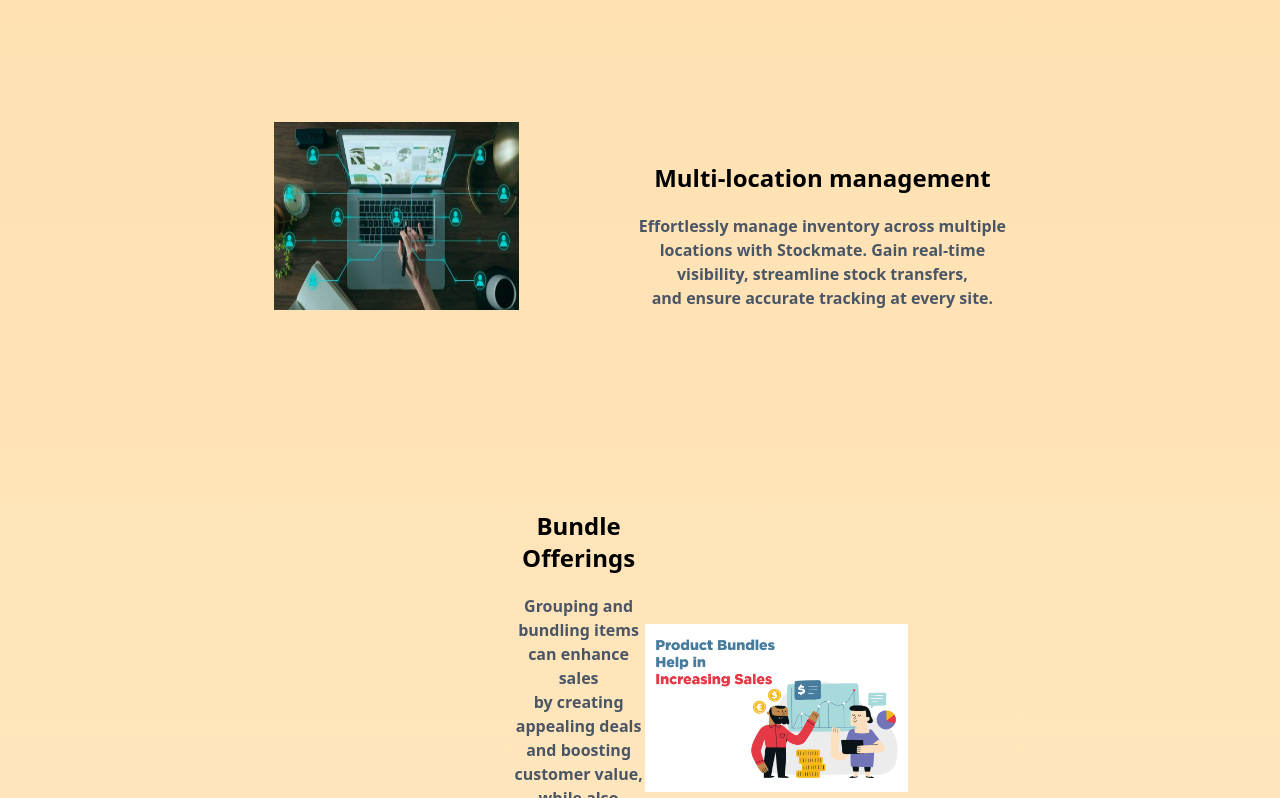
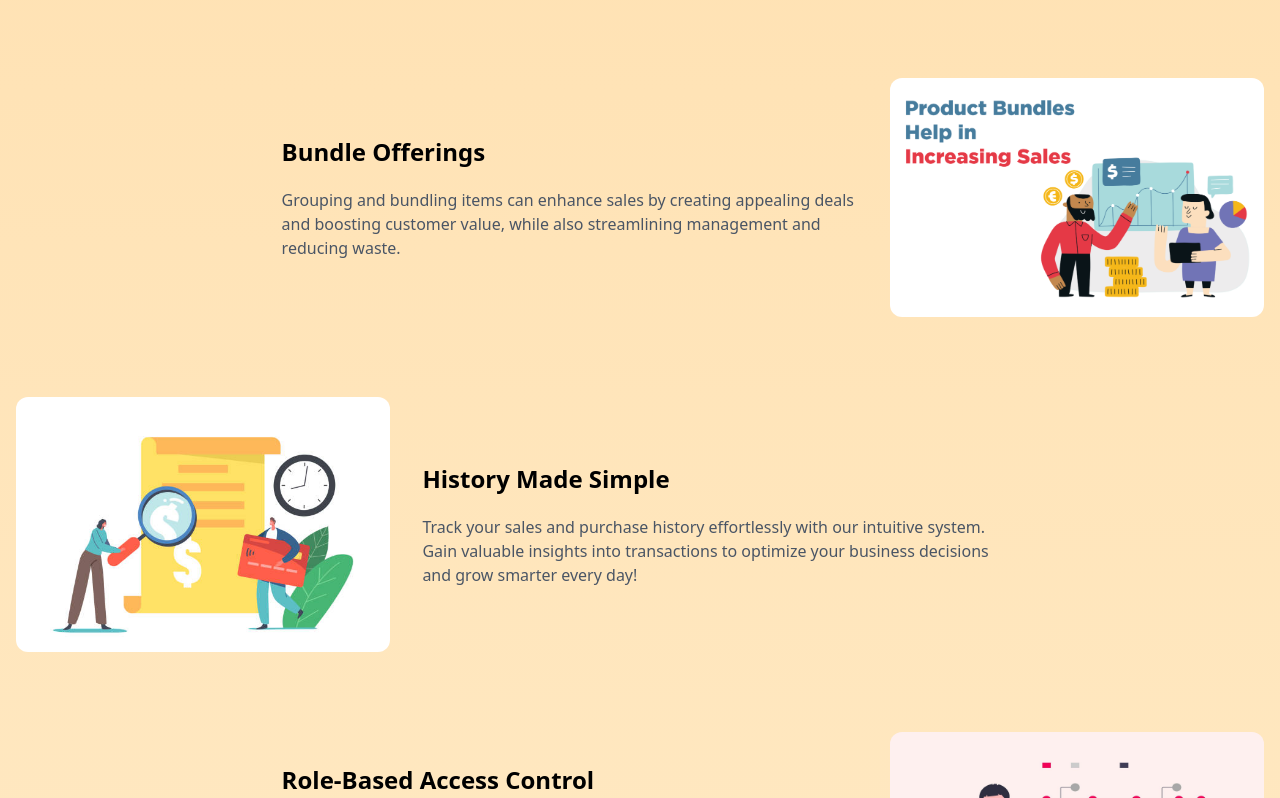
Before and after one commit to bikashgiri2002/FINAL_COLLEGE_PROJECT, a React (Vite) app in the folder StockMateOwnProject/frontend/: page / in a window 1280 px wide. Shown: the part 1762-2560 px from the top of the page. Built offline with nearby package versions, Linux system fonts and the light colour scheme.

Commit message:
add rsponsive with footer section

```diff
--- a/StockMateOwnProject/frontend/index.html
+++ b/StockMateOwnProject/frontend/index.html
@@ -5,6 +5,9 @@
     <link rel="icon" type="image/svg+xml" href="/stockmate_icon.png" />
     <meta name="viewport" content="width=device-width, initial-scale=1.0" />
     <title>StockMate</title>
+    <!-- Add this in the head section of your HTML -->
+<link href="https://cdnjs.cloudflare.com/ajax/libs/font-awesome/5.15.3/css/all.min.css" rel="stylesheet" />
+
   </head>
   <body>
     <div id="root"></div>
--- a/StockMateOwnProject/frontend/package.json
+++ b/StockMateOwnProject/frontend/package.json
@@ -12,6 +12,7 @@
   "dependencies": {
     "@tailwindcss/vite": "^4.0.17",
     "axios": "^1.8.4",
+    "font-awesome": "^4.7.0",
     "react": "^19.0.0",
     "react-dom": "^19.0.0",
     "react-icons": "^5.5.0",
--- a/StockMateOwnProject/frontend/src/pages/Welcome.jsx
+++ b/StockMateOwnProject/frontend/src/pages/Welcome.jsx
@@ -1,35 +1,31 @@
 import React, { useState } from "react";
 import { useNavigate } from "react-router-dom";
-// import './responsive.css';
+import 'font-awesome/css/font-awesome.min.css';
+
 
 const FAQItem = ({ question, answer }) => {
   const [isOpen, setIsOpen] = useState(false);
 
-  const toggleOpen = () => {
-    setIsOpen(!isOpen);
-  };
-
   return (
-    <div className="mb-4 border-b-1 pb-4">
     <div
-        className="flex justify-between items-center cursor-pointer"
-        onClick={toggleOpen}
+      className="mb-4 border-b pb-4 cursor-pointer"
+      onClick={() => setIsOpen(!isOpen)}
     >
-
-        <h4 className="font-bold text-l text-gray-700">{question}</h4>
-        <span className="text-gray-800 text-m">{isOpen ? '▲' : '▼'}</span>
+      <div className="flex justify-between items-center">
+        <h4 className="font-bold text-lg text-gray-700">{question}</h4>
+        <span className="text-gray-800">{isOpen ? "▲" : "▼"}</span>
       </div>
-      {isOpen && <p className="mt-2 text-gray-600">{answer}</p>}
+      {isOpen && (
+        <p className="mt-2 text-gray-600 break-words max-w-full">{answer}</p>
+      )}
     </div>
   );
 };
 
 const Welcome = () => {
   const navigate = useNavigate();
+  const handleLoginClick = () => navigate("/login");
 
-  const handleLoginClick = () => {
-    navigate("/login"); // Redirect to login page
-  };
   const faqData = [
     {
       question: "What is StockMate?",
@@ -59,207 +55,237 @@ const Welcome = () => {
   ];
 
   return (
-    <div>
-      {/* Content Section */}
-      <div
-  className="flex-grow flex justify-center"
-  style={{
-    background: "linear-gradient(to bottom, rgb(255, 216, 158), #FFF7E1)",
-    minHeight: "100vh", // Ensure full viewport height
-  }}
->
-  <div className="text-center px-4 sm:px-6 md:px-8">
-    <h1 className="text-3xl sm:text-4xl md:text-5xl font-bold mt-[80px] sm:mt-[100px] md:mt-[160px] text-black">
-      Empowering Your Business with Intelligent <br />
-      Inventory Solutions
+    <div className="bg-gradient-to-b from-[#FFD89E] to-[#FFF7E1] min-h-screen">
+      <div className="container mx-auto px-4 py-10">
+
+        {/* Hero Section */}
+        <div className="text-center">
+          <h1 className="text-3xl sm:text-4xl md:text-5xl font-bold mt-20 text-black">
+            Empowering Your Business with Intelligent <br /> Inventory Solutions
           </h1>
-    <h2 className="mt-4 sm:mt-5 md:mt-6 text-lg sm:text-s md:text-l text-black">
-      Manage your stock, orders, and business growth with ease using our
-      free inventory solution.
+          <h2 className="mt-6 text-lg sm:text-xl text-black">
+            Manage your stock, orders, and business growth with ease using our free inventory solution.
           </h2>
-
-    <div className="flex justify-center mt-4 sm:mt-5 md:mt-9">
+          <div className="mt-8">
             <button
               onClick={handleLoginClick}
-        className="px-8 py-4 bg-yellow-500 text-black rounded-md hover:bg-blue-400 text-lg sm:text-xl md:text-lg mt-6 sm:mt-8"
+              className="px-8 py-4 bg-yellow-500 text-black rounded-md hover:bg-blue-400 text-lg"
             >
               Begin Exploring
             </button>
           </div>
-
-    {/* Responsive Image */}
-    <div className="flex justify-center mt-12 sm:mt-12 md:mt-16 lg:mt-20 xl:mt-24">
           <img
-    className="rounded-2xl w-full max-w-full sm:max-w-[600px] md:max-w-[1000px] lg:max-w-[1200px] h-auto"
+            className="mt-12 mx-auto rounded-2xl w-full max-w-[1200px]"
             src="/dashboard.png"
             alt="Dashboard Preview"
           />
         </div>
 
+        {/* Tagline */}
+        <div className="text-center mt-50">
+          <h2 className="text-3xl md:text-3xl font-bold text-orange-800 break-words max-w-4xl mx-auto my-auto">
+            StockMate simplifies inventory management by offering tailored features that
+            streamline operations, enhance organization, and boost efficiency
+          </h2>
+        </div>
 
+        {/* Features */}
+        <div className="mt-50 space-y-20">
+          {/* Each Feature */}
+          {[
+            {
+              img: "/multi.jpg",
+              alt: "Multi Location",
+              title: "Multi-location management",
+              text:
+                "Effortlessly manage inventory across multiple locations with Stockmate. Gain real-time visibility, streamline stock transfers, and ensure accurate tracking at every site.",
+              imgLeft: true,
+            },
+            {
+              img: "/MARKET.png",
+              alt: "Market",
+              title: "Bundle Offerings",
+              text:
+                "Grouping and bundling items can enhance sales by creating appealing deals and boosting customer value, while also streamlining management and reducing waste.",
+              imgLeft: false,
+            },
+            {
+              img: "/istockphoto.jpg",
+              alt: "History",
+              title: "History Made Simple",
+              text:
+                "Track your sales and purchase history effortlessly with our intuitive system. Gain valuable insights into transactions to optimize your business decisions and grow smarter every day!",
+              imgLeft: true,
+            },
+            {
+              img: "/Role-Based-Access-Control.jpeg",
+              alt: "Role Based Access",
+              title: "Role-Based Access Control",
+              text:
+                "Implement robust Role-Based Access Control to ensure secure and efficient management of user permissions. Assign distinct roles like Admin, Manager, and Employee to streamline access and safeguard your operations.",
+              imgLeft: false,
+            },
+            {
+              img: "/report.png",
+              alt: "Reports",
+              title: "Reports & Analytics",
+              text:
+                "Unlock powerful insights with comprehensive Reports & Analytics tools. Analyze trends, track performance, and make data-driven decisions to propel your business forward.",
+              imgLeft: true,
+            },
+          ].map((feature, idx) => (
+            <div
+              key={idx}
+              className={`flex flex-col md:flex-row ${
+                feature.imgLeft ? "md:flex-row" : "md:flex-row-reverse"
+              } items-center gap-8`}
+            >
+              <img
+                src={feature.img}
+                className="w-full sm:w-3/4 md:w-2/3 lg:w-[40%] xl:w-[30%] rounded-xl"
+                alt={feature.alt}
+              />
+              <div className="text-black text-center md:text-left max-w-xl">
+                <h2 className="text-2xl font-bold">{feature.title}</h2>
+                <p className="text-base text-gray-600 mt-5 break-words">{feature.text}</p>
+              </div>
+            </div>
+          ))}
+        </div>
 
-          <div className="flex justify-center mt-30 sm:px-6 md:px-8">
-            <h1 className="text-3xl sm:text-xl md:text-4xl  sm:mt-[90px] md:mt-[100px]  font-bold text-orange-800">
-              StockMate simplifies inventory management by offering tailored
-              features that<br></br> streamline operations, enhance
-              organization, and boost efficiency
-            </h1>
-          </div>
-          <div className="flex justify-center mt-80 mr-50 ml-50">
+        {/* Alerts */}
+        <div className="text-center mt-20">
           <img
-              src="/multi.jpg"
-              style={{
-                maxWidth: "30%",
-              }}
+            src="/alert.jpg"
+            className="w-40 sm:w-1/2 md:w-1/3 lg:w-1/4 xl:w-1/5 object-cover mx-auto rounded-full"
+            alt="Alerts"
           />
-            <div className="text-2xl font-bold text-black ml-30 mt-10">
-              Multi-location management <br></br>
-              <p className="text-base text-gray-600 mt-5">
-                Effortlessly manage inventory across multiple <br></br>{" "}
-                locations with Stockmate. Gain real-time <br></br>visibility,
-                streamline stock transfers,<br></br>
-                and ensure accurate tracking at every site.
+          <h2 className="text-2xl font-bold text-black mt-8">Automated Alerts</h2>
+          <p className="text-base text-gray-600 mt-5 break-words max-w-2xl mx-auto">
+            Automated alerts in StockMate inventory provide real-time notifications for stock levels,
+            reorders, and discrepancies, ensuring efficient and accurate inventory management.
           </p>
         </div>
-          </div>
-          <div className="flex justify-between items-center mt-50 mr-85 ">
-            <div className="text-2xl font-bold text-black ml-120">
-              <h2>Bundle Offerings</h2>
-              <p className="text-base text-gray-600 mt-5 ">
-                Grouping and bundling items can enhance sales
-                <br />
-                by creating appealing deals and boosting customer value,
-                <br />
-                while also streamlining management and reducing waste.
+
+        {/* Testimonial */}
+        <div className="mt-20 text-center">
+          <h2 className="text-4xl font-bold text-yellow-700">
+            Our customers love using StockMate inventory
+          </h2>
+          <p className="text-xl text-black mt-10 font-semibold">
+            Amit Sharma, Owner of FreshMart Grocery Store
           </p>
-            </div>
+          <p className="text-base text-black mt-5 max-w-3xl mx-auto break-words">
+            "StockMate has been a game-changer for my grocery shop. I can now effortlessly
+            display which products are in stock and which are out of stock, helping my
+            customers make informed choices before they visit the store. It's an all-in-one
+            platform that streamlines my daily operations and keeps my customers happy!"
+          </p>
           <img
-              src="/MARKET.png"
-              style={{
-                maxWidth: "30%",
-              }}
+            src="/stockmate_icon.png"
+            className="w-30 h-30 mt-10 rounded-full mx-auto my-auto"
+            alt="Customer"
           />
         </div>
-          <div className="flex justify-center mt-50 mr-50 ml-50">
-            <img
-              src="/istockphoto.jpg"
-              style={{
-                maxWidth: "30%",
-              }}
-            />
-            <div className="text-2xl font-bold text-black ml-40 mt-25">
-              History Made Simple <br></br>
-              <p className="text-base text-gray-600 mt-5">
-                Track your sales and purchase history effortlessly<br></br> with
-                our intuitive system. Gain valuable insights <br></br> into
-                transactions to optimize your business decisions <br></br> and
-                grow smarter every day!
-              </p>
-            </div>
-          </div>
-          <div className="flex justify-between items-center mt-50 mr-85 ">
-            <div className="text-2xl font-bold text-black ml-120">
-              <h2>Role-Based Access Control</h2>
-              <p className="text-base text-gray-600 mt-5 ">
-                Implement robust Role-Based Access Control to ensure <br></br>{" "}
-                secure and efficient management of user permissions. <br></br>
-                Assign distinct roles like Admin, Manager, and <br></br>Employee
-                to streamline access and safeguard your operations.
-              </p>
-            </div>
-            <img
-              src="/Role-Based-Access-Control.jpeg"
-              style={{
-                maxWidth: "30%",
-              }}
-            />
-          </div>
-          <div className="flex justify-center mt-50 mr-50 ml-50">
-            <img
-              src="/report.png"
-              style={{
-                maxWidth: "30%",
-              }}
-            />
-            <div className="text-2xl font-bold text-black ml-30 mt-10">
-              Reports & Analytics <br></br>
-              <p className="text-base text-gray-600 mt-5">
-                Unlock powerful insights with comprehensive Reports & <br></br>{" "}
-                Analytics tools. Analyze trends, track performance, and{" "}
-                <br></br>make data-driven decisions to propel your business
-                forward.
-              </p>
-            </div>
-          </div>
-          <div className="flex justify-center mt-50 mr-50 ml-50">
-            <img
-              src="/alert.jpg"
-              style={{
-                maxWidth: "20%",
-                borderRadius: "100px",
-              }}
-            />{" "}
-          </div>
-          <div className="text-2xl font-bold text-black ml-10 mt-10">
-            Automated Alerts <br></br>
-            <p className="text-base text-gray-600 mt-5">
-              Automated alerts in StockMate inventory provide <br></br>real-time
-              notifications for stock levels, reorders, and <br></br>
-              discrepancies, ensuring efficient and accurate inventory
-              management
-            </p>
-          </div>
-          <div className="text-4xl font-bold text-yellow-700 ml-10 mt-50">
-            Our customers love using StockMate <br></br> inventory
-          </div>
-          <div className="text-xl  text-black ml-10 mt-10">
-            Amit Sharma, Owner of FreshMart Grocery Store
-          </div>
-          <div className="text-xl  text-black ml-10 mt-5">
-            "StockMate has been a game-changer for my grocery shop.<br></br>I
-            can now effortlessly display which products are in stock <br></br>{" "}
-            and which are out of stock, helping my customers make <br></br>{" "}
-            informed choices before they visit the store. It's an <br></br>
-            all-in-one platform that streamlines my daily <br></br> operations
-            and keeps my customers happy!"
-          </div>
-          <div className="text-xl  text-black ml-220 mt-10">
-            <img
-              src="/stockmate_icon.png"
-              style={{
-                maxWidth: "15%",
-                borderRadius: "100PX",
-              }}
-            />
-          </div>
-          <div className="text-3xl font-bold text-green-800 ml-10 mt-20">
+
+        {/* Call to Action */}
+        <div className="text-center mt-20">
+          <h2 className="text-3xl font-bold text-green-800">
             Upgrade to an All-in-One Inventory Management Solution
-          </div>
-          <div className="flex justify-center mt-9">
+          </h2>
           <button
             onClick={handleLoginClick}
-              className="px-[72px] py-4 bg-red-700 text-white rounded-md hover:bg-green-400 text-lg mt-9"
+            className="px-16 py-4 bg-red-700 text-white rounded-md hover:bg-green-400 text-lg mt-9"
           >
             Let's Check it!
           </button>
         </div>
+
+        {/* FAQ Section */}
+        <div className="mt-20 max-w-3xl mx-auto">
+          <h2 className="text-3xl font-bold text-center mb-10">
+            Frequently Asked Questions
+          </h2>
+          {faqData.map((item, index) => (
+            <FAQItem key={index} question={item.question} answer={item.answer} />
+          ))}
         </div>
       </div>
+      {/* Footer Section */}
+      <footer className="bg-gray-800 text-white py-10 mt-20">
+  <div className="container mx-auto px-6">
+    {/* Company Information */}
+    <div className="text-center">
+      <h3 className="text-2xl font-semibold mb-2 text-yellow-400">About StockMate</h3>
+      <p className="text-sm text-gray-400">
+        StockMate offers intelligent inventory management solutions to simplify business operations and optimize efficiency.
+      </p>
+    </div>
 
-       {/*Faq section*/ }
-       <div className='flex justify-center mt-20 text-3xl font-bold'>
-      Frequently Asked Questions </div>
-      <div className="mt-10 mx-165 text-left">
-            {faqData.map((item, index) => (
-              <FAQItem
-                key={index}
-                question={item.question}
-                answer={item.answer}
+    {/* Quick Links */}
+    <div className="flex justify-center space-x-6 mt-8 text-sm text-gray-400">
+      <a href="/about" className=" hover:text-blue-500">About Us</a>
+      <a href="/privacy-policy" className=" hover:text-blue-500">Privacy Policy</a>
+      <a href="/terms" className=" hover:text-blue-500">Terms of Service</a>
+      <a href="/faq" className=" hover:text-blue-500">FAQ</a>
+    </div>
+
+    {/* Social Media Links */}
+    <div className="flex justify-center space-x-6 mt-6">
+  {/* Facebook */}
+  <a href="https://facebook.com" target="_blank" className="text-blue-600 hover:text-blue-800">
+    <i className="fab fa-facebook-f"></i>
+  </a>
+  {/* Twitter */}
+  <a href="https://twitter.com" target="_blank" className="text-blue-400 hover:text-blue-500">
+    <i className="fab fa-twitter"></i>
+  </a>
+  {/* LinkedIn */}
+  <a href="https://linkedin.com" target="_blank" className="text-blue-700 hover:text-blue-900">
+    <i className="fab fa-linkedin-in"></i>
+  </a>
+  {/* Instagram */}
+  <a href="https://instagram.com" target="_blank" className="text-pink-600 hover:text-pink-800">
+    <i className="fab fa-instagram"></i>
+  </a>
+</div>
+
+
+    {/* Contact Information */}
+    <div className="text-center mt-8 text-sm text-gray-400">
+      <p>Contact us: <a href="mailto:support@stockmate.com" className="text-yellow-400 hover:text-blue-500">support@stockmate.com</a></p>
+      <p>Call us: (123) 456-7890</p>
+    </div>
+
+    {/* Newsletter Signup */}
+    <div className="text-center mt-8">
+      <h3 className="text-xl font-semibold text-yellow-400">Stay Updated</h3>
+      <form className="flex justify-center items-center mt-4 w-full sm:w-auto">
+        <input
+          type="email"
+          placeholder="Your email"
+          className="p-2 text-gray-500 rounded-l-md w-full sm:w-auto sm:mr-2 bg-white"
         />
-            ))}
+        <button className="p-2 bg-blue-600 text-white rounded-r-md w-full sm:w-auto">
+          Subscribe
+        </button>
+      </form>
     </div>
+
+    {/* Legal Information */}
+    <div className="text-center mt-8 text-sm text-gray-400">
+      <p>&copy; {new Date().getFullYear()} StockMate. All rights reserved.</p>
+    </div>
+  </div>
+</footer>
+
+
+
+
+
+
     </div>
   );
 };
 
-export default Welcome ;
+export default Welcome;
```
Also changed, not shown: 1 other file (tests, documents, lock files or other folders). Lines whose indentation alone changed are shown as unchanged.
